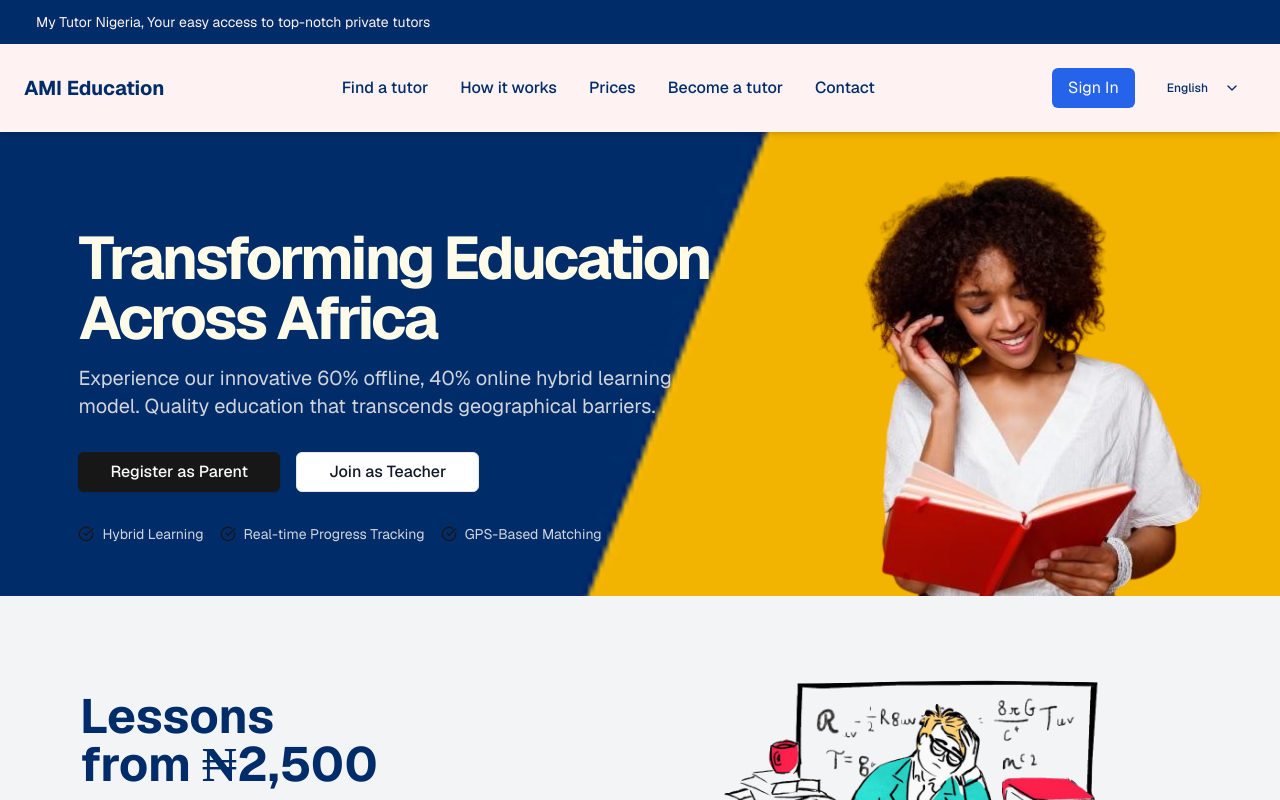
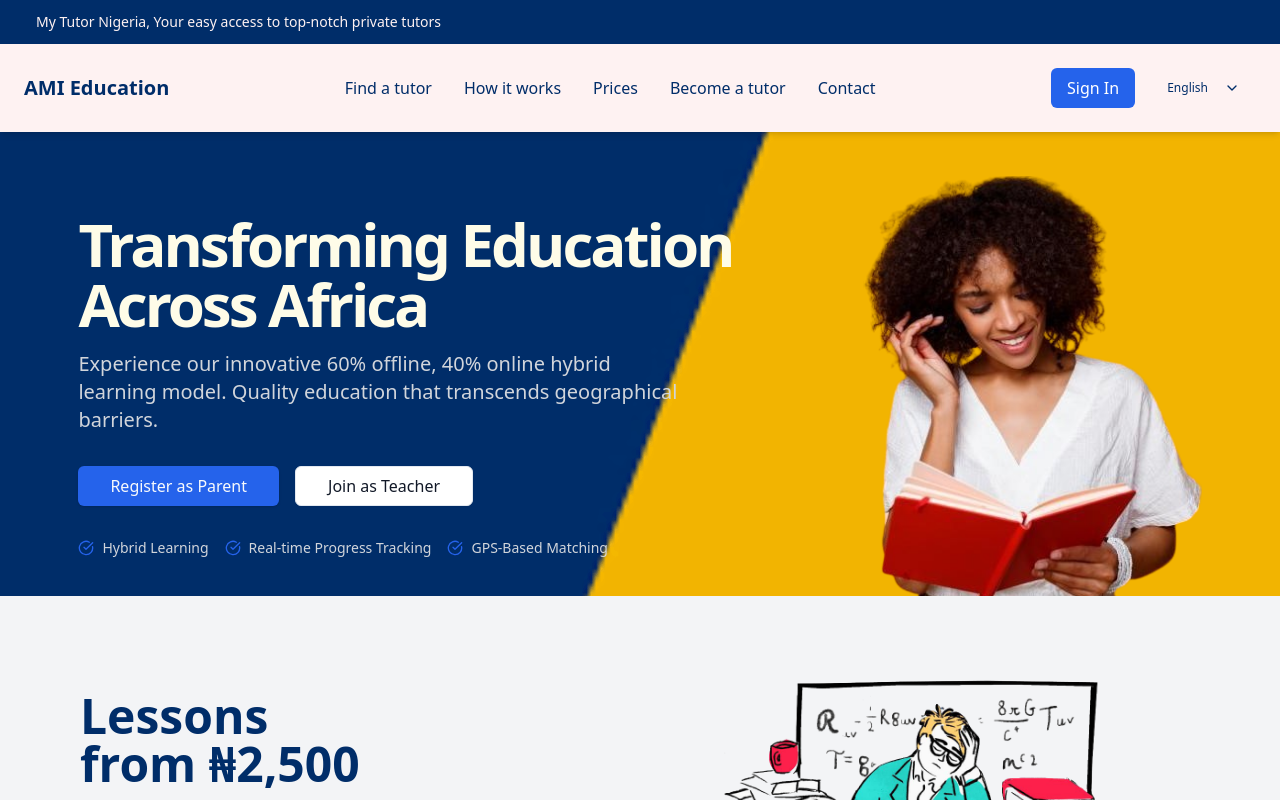
Before and after one commit to Petero-brandel/Ami-Hybrid-LMS, a Next.js app: page / in a window 1280 px wide. Shown: the top 800 px of the page. Built offline with nearby package versions, Linux system fonts and the light colour scheme.

Commit message:
refactor: update color variables and Tailwind configuration

```diff
--- a/app/globals.css
+++ b/app/globals.css
@@ -5,56 +5,25 @@
 @layer base {
   :root {
     --background: 0 0% 100%;
-    --foreground: 0 0% 3.9%;
+    --foreground: 222.2 84% 4.9%;
     --card: 0 0% 100%;
-    --card-foreground: 0 0% 3.9%;
+    --card-foreground: 222.2 84% 4.9%;
     --popover: 0 0% 100%;
-    --popover-foreground: 0 0% 3.9%;
-    --primary: 0 0% 9%;
-    --primary-foreground: 0 0% 98%;
-    --secondary: 0 0% 96.1%;
-    --secondary-foreground: 0 0% 9%;
-    --muted: 0 0% 96.1%;
-    --muted-foreground: 0 0% 45.1%;
-    --accent: 0 0% 96.1%;
-    --accent-foreground: 0 0% 9%;
+    --popover-foreground: 222.2 84% 4.9%;
+    --primary: 221.2 83.2% 53.3%;
+    --primary-foreground: 210 40% 98%;
+    --secondary: 210 40% 96.1%;
+    --secondary-foreground: 222.2 47.4% 11.2%;
+    --muted: 210 40% 96.1%;
+    --muted-foreground: 215.4 16.3% 46.9%;
+    --accent: 210 40% 96.1%;
+    --accent-foreground: 222.2 47.4% 11.2%;
     --destructive: 0 84.2% 60.2%;
-    --destructive-foreground: 0 0% 98%;
-    --border: 0 0% 89.8%;
-    --input: 0 0% 89.8%;
-    --ring: 0 0% 3.9%;
+    --destructive-foreground: 210 40% 98%;
+    --border: 214.3 31.8% 91.4%;
+    --input: 214.3 31.8% 91.4%;
+    --ring: 221.2 83.2% 53.3%;
     --radius: 0.5rem;
-    --chart-1: 12 76% 61%;
-    --chart-2: 173 58% 39%;
-    --chart-3: 197 37% 24%;
-    --chart-4: 43 74% 66%;
-    --chart-5: 27 87% 67%;
-  }
-  .dark {
-    --background: 0 0% 3.9%;
-    --foreground: 0 0% 98%;
-    --card: 0 0% 3.9%;
-    --card-foreground: 0 0% 98%;
-    --popover: 0 0% 3.9%;
-    --popover-foreground: 0 0% 98%;
-    --primary: 0 0% 98%;
-    --primary-foreground: 0 0% 9%;
-    --secondary: 0 0% 14.9%;
-    --secondary-foreground: 0 0% 98%;
-    --muted: 0 0% 14.9%;
-    --muted-foreground: 0 0% 63.9%;
-    --accent: 0 0% 14.9%;
-    --accent-foreground: 0 0% 98%;
-    --destructive: 0 62.8% 30.6%;
-    --destructive-foreground: 0 0% 98%;
-    --border: 0 0% 14.9%;
-    --input: 0 0% 14.9%;
-    --ring: 0 0% 83.1%;
-    --chart-1: 220 70% 50%;
-    --chart-2: 160 60% 45%;
-    --chart-3: 30 80% 55%;
-    --chart-4: 280 65% 60%;
-    --chart-5: 340 75% 55%;
   }
 }
 
@@ -67,8 +36,6 @@
   }
 }
 
-
-
 @layer base {
   * {
     @apply border-border outline-ring/50;
@@ -77,10 +44,3 @@
     @apply bg-background text-foreground;
   }
 }
-
-.bg{
-  background-image: url('/banner.png');
-  background-position: center;
-  height: 200px;
-  width: 500px;
-}
--- a/tailwind.config.ts
+++ b/tailwind.config.ts
@@ -1,80 +1,63 @@
-import type { Config } from 'tailwindcss';
+import type { Config } from "tailwindcss";
 
 const config: Config = {
-  darkMode: ['class'],
+  darkMode: ["class"],
   content: [
-    './pages/**/*.{js,ts,jsx,tsx,mdx}',
-    './components/**/*.{js,ts,jsx,tsx,mdx}',
-    './app/**/*.{js,ts,jsx,tsx,mdx}',
+    "./pages/**/*.{js,ts,jsx,tsx,mdx}",
+    "./components/**/*.{js,ts,jsx,tsx,mdx}",
+    "./app/**/*.{js,ts,jsx,tsx,mdx}",
   ],
   theme: {
-    fontFamily: {
-      sans: ['geist'],
-      mono: ['geist-mono'],
-    },
     extend: {
-      screens: {
-        'toast-mobile': '600px',
+      colors: {
+        background: "hsl(var(--background))",
+        foreground: "hsl(var(--foreground))",
+        card: {
+          DEFAULT: "hsl(var(--card))",
+          foreground: "hsl(var(--card-foreground))",
+        },
+        popover: {
+          DEFAULT: "hsl(var(--popover))",
+          foreground: "hsl(var(--popover-foreground))",
+        },
+        primary: {
+          DEFAULT: "hsl(var(--primary))",
+          foreground: "hsl(var(--primary-foreground))",
+        },
+        secondary: {
+          DEFAULT: "hsl(var(--secondary))",
+          foreground: "hsl(var(--secondary-foreground))",
+        },
+        muted: {
+          DEFAULT: "hsl(var(--muted))",
+          foreground: "hsl(var(--muted-foreground))",
+        },
+        accent: {
+          DEFAULT: "hsl(var(--accent))",
+          foreground: "hsl(var(--accent-foreground))",
+        },
+        destructive: {
+          DEFAULT: "hsl(var(--destructive))",
+          foreground: "hsl(var(--destructive-foreground))",
+        },
+        border: "hsl(var(--border))",
+        input: "hsl(var(--input))",
+        ring: "hsl(var(--ring))",
+        chart: {
+          "1": "hsl(var(--chart-1))",
+          "2": "hsl(var(--chart-2))",
+          "3": "hsl(var(--chart-3))",
+          "4": "hsl(var(--chart-4))",
+          "5": "hsl(var(--chart-5))",
+        },
       },
       borderRadius: {
-        lg: 'var(--radius)',
-        md: 'calc(var(--radius) - 2px)',
-        sm: 'calc(var(--radius) - 4px)',
-      },
-      colors: {
-        background: 'hsl(var(--background))',
-        foreground: 'hsl(var(--foreground))',
-        card: {
-          DEFAULT: 'hsl(var(--card))',
-          foreground: 'hsl(var(--card-foreground))',
-        },
-        popover: {
-          DEFAULT: 'hsl(var(--popover))',
-          foreground: 'hsl(var(--popover-foreground))',
-        },
-        primary: {
-          DEFAULT: 'hsl(var(--primary))',
-          foreground: 'hsl(var(--primary-foreground))',
-        },
-        secondary: {
-          DEFAULT: 'hsl(var(--secondary))',
-          foreground: 'hsl(var(--secondary-foreground))',
-        },
-        muted: {
-          DEFAULT: 'hsl(var(--muted))',
-          foreground: 'hsl(var(--muted-foreground))',
-        },
-        accent: {
-          DEFAULT: 'hsl(var(--accent))',
-          foreground: 'hsl(var(--accent-foreground))',
-        },
-        destructive: {
-          DEFAULT: 'hsl(var(--destructive))',
-          foreground: 'hsl(var(--destructive-foreground))',
-        },
-        border: 'hsl(var(--border))',
-        input: 'hsl(var(--input))',
-        ring: 'hsl(var(--ring))',
-        chart: {
-          '1': 'hsl(var(--chart-1))',
-          '2': 'hsl(var(--chart-2))',
-          '3': 'hsl(var(--chart-3))',
-          '4': 'hsl(var(--chart-4))',
-          '5': 'hsl(var(--chart-5))',
-        },
-        sidebar: {
-          DEFAULT: 'hsl(var(--sidebar-background))',
-          foreground: 'hsl(var(--sidebar-foreground))',
-          primary: 'hsl(var(--sidebar-primary))',
-          'primary-foreground': 'hsl(var(--sidebar-primary-foreground))',
-          accent: 'hsl(var(--sidebar-accent))',
-          'accent-foreground': 'hsl(var(--sidebar-accent-foreground))',
-          border: 'hsl(var(--sidebar-border))',
-          ring: 'hsl(var(--sidebar-ring))',
-        },
+        lg: "var(--radius)",
+        md: "calc(var(--radius) - 2px)",
+        sm: "calc(var(--radius) - 4px)",
       },
     },
   },
-  plugins: [require('tailwindcss-animate'), require('@tailwindcss/typography')],
+  plugins: [require("tailwindcss-animate"), require("@tailwindcss/typography")],
 };
 export default config;
```
